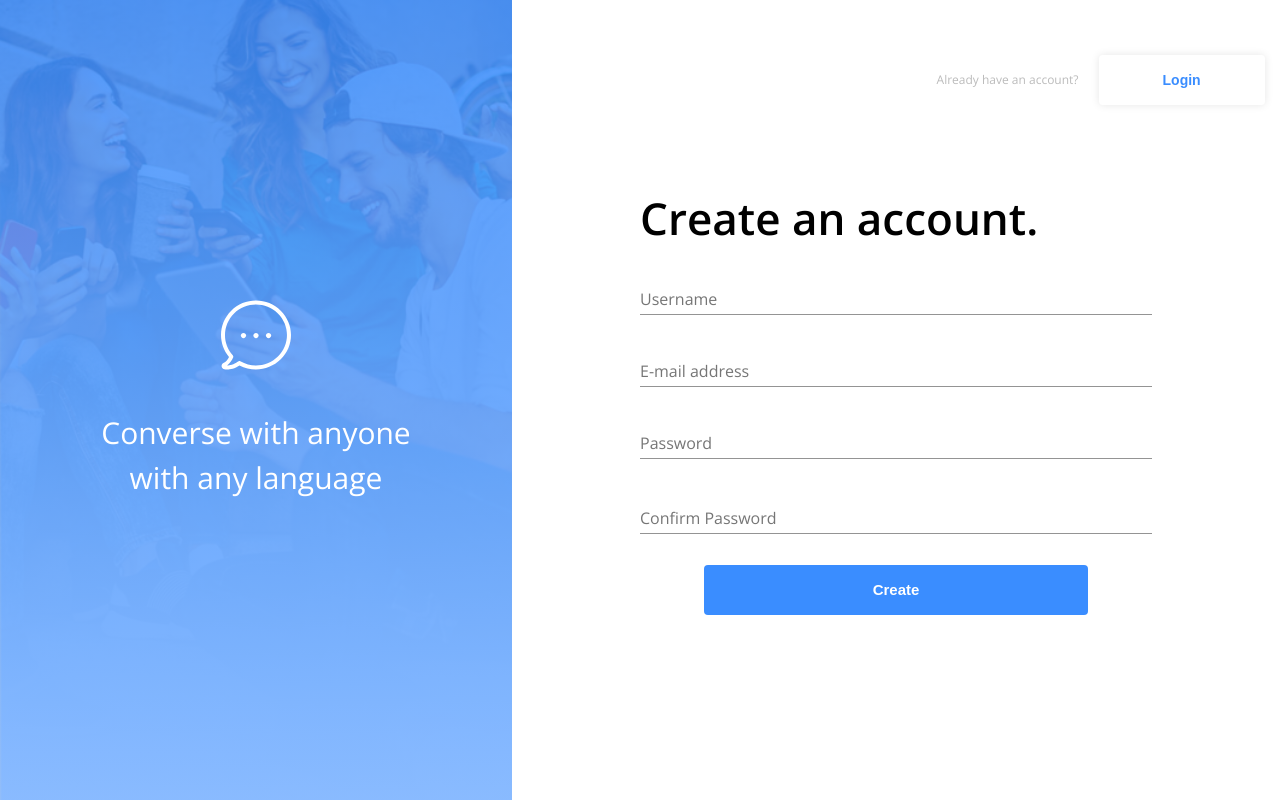
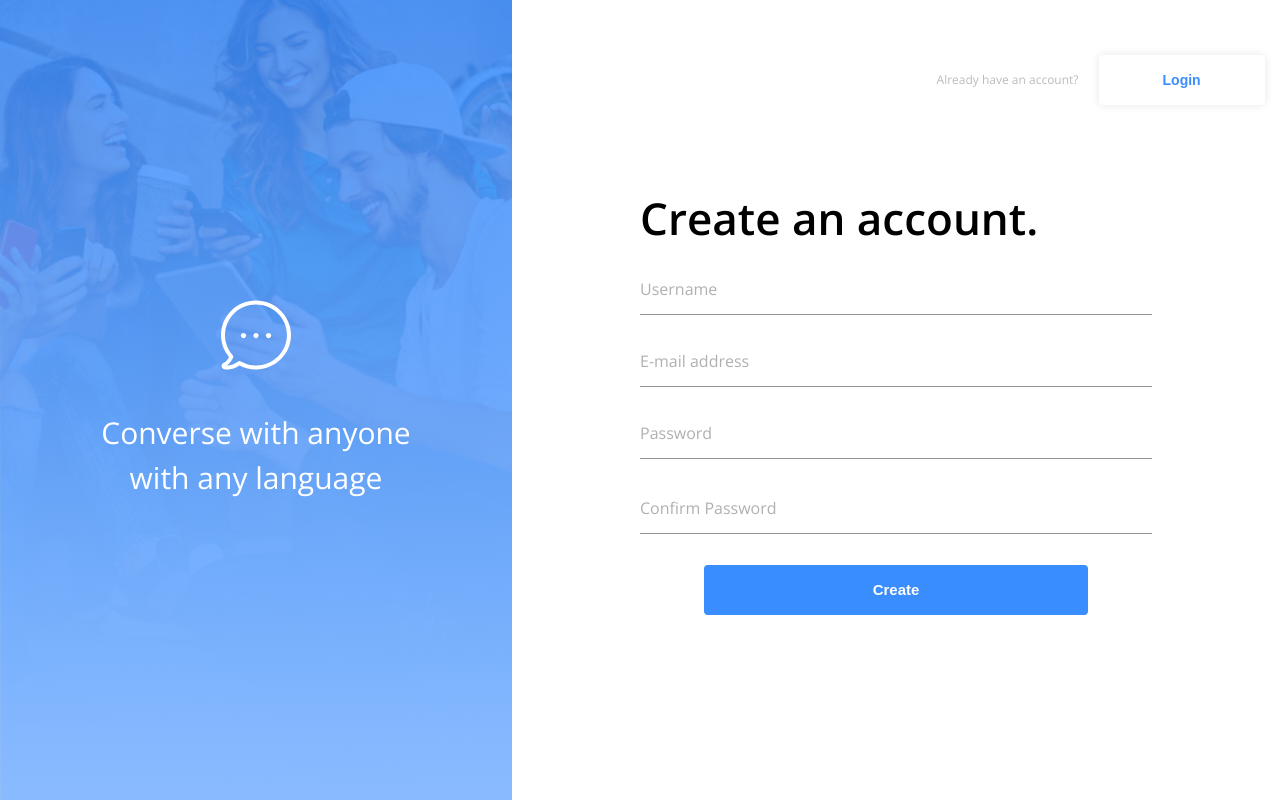
Before and after one commit to savwiley/messenger-6409, a React (Create React App) app in the folder client/: page / in a window 1280 px wide. Built offline with nearby package versions, Linux system fonts and the light colour scheme; no server answers.

Commit message:
add overrides to style form labels

```diff
--- a/client/src/themes/theme.js
+++ b/client/src/themes/theme.js
@@ -7,14 +7,24 @@ export const theme = createMuiTheme({
     button: {
       textTransform: "none",
       letterSpacing: 0,
-      fontWeight: "bold"
+      fontWeight: "bold",
+      fontFamily: "'Montserrat', sans-serif",
     }
   },
   overrides: {
+    MuiFormLabel: {
+      root: {
+        color: "#B0B0B0",
+        marginTop: '-10px',
+        '&.Mui-focused': {
+          color: "#B0B0B0",
+        }
+      }
+    },
     MuiInput: {
       input: {
-        fontWeight: "bold"
-      }
+        fontWeight: "bold",
+      },
     }
   },
   palette: {
```
